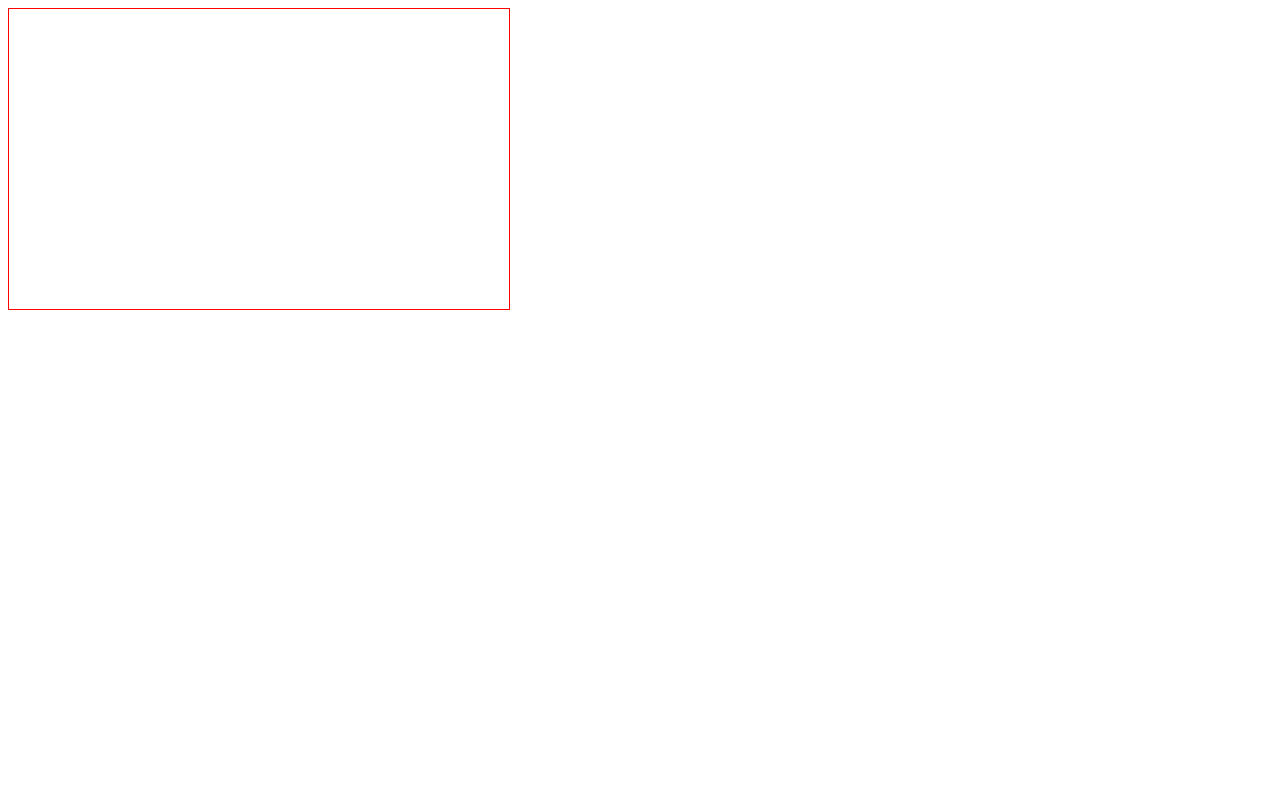
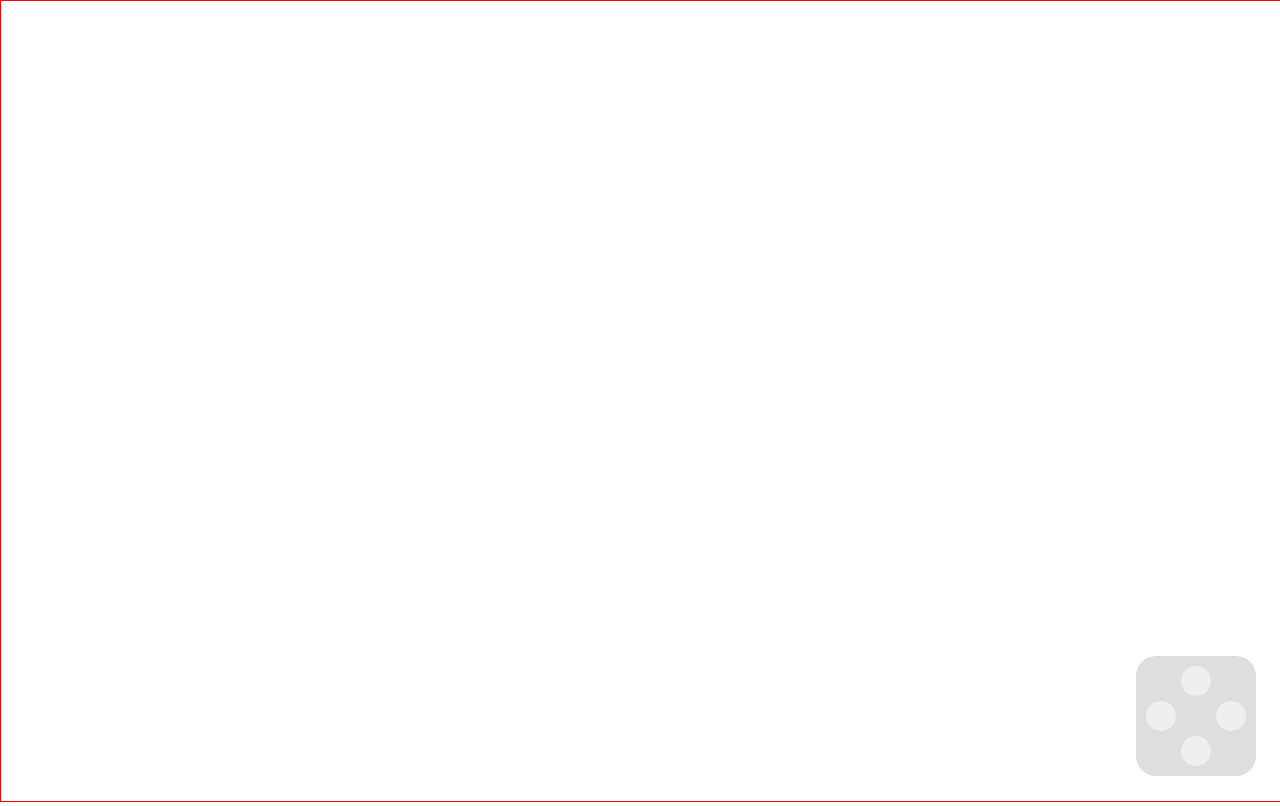
Before and after one commit to Tsurematsu/Motor_Graph, a plain HTML site: page index.html in a window 1280 px wide. Drawn offline with Linux system fonts and the light colour scheme.

Commit message:
Resolution

```diff
--- a/index.html
+++ b/index.html
@@ -5,10 +5,19 @@
     <meta charset="UTF-8">
     <meta name="viewport" content="width=device-width, initial-scale=1.0">
     <title>Test draw</title>
+    <link rel="stylesheet" href="/src/index.css">
 </head>
 
 <body>
     <canvas id="canvas"></canvas>
+    <div id="elementContainer">
+        <button id="left"></button>
+        <div>
+            <button id="up"></button>
+            <button id="down"></button>
+        </div>
+        <button id="right"></button>
+    </div>
     <script type="module" src="src/index.js"></script>
 </body>
 
--- a/src/Game/Data/config.json
+++ b/src/Game/Data/config.json
@@ -1,8 +1,23 @@
 {
-    "URLS":[
-        {"name":"player", "url":"/src/img/player.png"},
-        {"name":"blocks", "url":"/src/img/blocks.png"}
-    ],
+    "resources":{
+        "URLS":[
+            {"name":"player", "url":"/src/img/player.png"},
+            {"name":"blocks", "url":"/src/img/blocks.png"}
+        ]
+    },
+    "logical":{
+        "player":{
+            "point": {
+                "x":100,
+                "y":100
+            },
+            "size": {
+                "width": 100,
+                "height": 100
+            },
+            "speed": 5
+        }
+    },
     "fps":24,
     "time":1000
 }
--- a/src/Game/Heart/Logical.js
+++ b/src/Game/Heart/Logical.js
@@ -1,5 +1,5 @@
 let init = true;
-export default function Logical () {
+export default function Logical (Config) {
     let keys;
     let KeyDown = false;
     let Register_keys = {
@@ -10,9 +10,9 @@ export default function Logical () {
         space: false,
     }
     let player = {
-        point: {x:0, y:0},
-        size: {width: 100, height: 100},
-        speed: 10,
+        point: Config.logical.player.point,
+        size: Config.logical.player.size,
+        speed: Config.logical.player.speed,
         image: null,
         keys: {...Register_keys},
     };
--- a/src/Game/Heart/Resources.js
+++ b/src/Game/Heart/Resources.js
@@ -9,7 +9,7 @@ export default function LoadResources (Config) {
         vars = {};
         vars.resources = {};
         console.log("Loading resources...");
-        let resources = Config.URLS;
+        let resources = Config.resources.URLS;
         vars.resources.keys = await System.Import.json("/src/Game/Data/Keys.json");
         vars.resources.images = await System.Import.img(resources)
 
--- a/src/Game/Main.js
+++ b/src/Game/Main.js
@@ -3,16 +3,21 @@ import System from "../tools/System.js";
 import Logical from "./Heart/Logical.js";
 import Draw from "./Heart/Draw.js";
 import LoadResources from "./Heart/Resources.js";
-export default  function Main (canvas, Document) {
+export default  function Main (canvas, Document, size) {
     const graph = new Graph(canvas);
+    graph.setSize(size);
     let Looping;
     this.fps = 20;
     this.time = 1000/this.fps;
     this.scripts = [];
-    graph.setSize({ width: 500, height: 300, resolution: 1 });
+    this.local_Graph = graph;
     let pause = false;
+
+    this.event_Keys = new function () {this.keydown = ()=>{};this.keyup = ()=>{};};
+    this.keyList={};
     this.start = async function () {
         let Config = await System.Import.json("/src/Game/Data/config.json");
+
         this.fps = Config.fps;
         this.time = Config.time/this.fps;
 
@@ -23,8 +28,11 @@ export default  function Main (canvas, Document) {
         };
 
         let Local_LoadResources = new LoadResources(Config);
-        let Local_Logical = new Logical();
+        let Local_Logical = new Logical(Config);
         let Local_Draw = new Draw();
+
+        this.event_Keys.keydown = (e)=>{e = {keyCode:e}; Local_LoadResources.keydown(e);Local_Logical.keydown(e);Local_Draw.keydown(e);};
+        this.event_Keys.keyup = (e)=>{e = {keyCode:e}; Local_LoadResources.keyup(e);Local_Logical.keyup(e);Local_Draw.keyup(e);}
 
         Document.addEventListener("keydown", Local_LoadResources.keydown);
         Document.addEventListener("keyup", Local_LoadResources.keyup);
@@ -49,12 +57,13 @@ export default  function Main (canvas, Document) {
         objParam = await Local_LoadResources.void(objParam);
         objParam = await Local_Logical.void(objParam);
         objParam = await Local_Draw.void(objParam);
-
+        this.keyList = objParam.vars.resources.keys??null;
         Looping = setInterval(async () => {
             if (!pause) {
                 objParam = await Local_LoadResources.loop(objParam);
                 objParam = await Local_Logical.loop(objParam);
                 objParam = await Local_Draw.loop(objParam);
+
             }
         }, this.time);
     }
--- a/src/Scripts/test.js
+++ /dev/null
@@ -1,4 +0,0 @@
-export default function test(){
-    this.void = ()=>{};
-    this.loop = ()=>{};
-}
--- /dev/null
+++ b/src/index.css
@@ -0,0 +1,47 @@
+
+
+
+body{
+    margin: 0;
+    padding: 0;
+    overflow: hidden;
+}
+
+#elementContainer{
+
+    background-color: rgba(131, 132, 134, 0.272);
+    border-radius: 20px;
+    padding: 10px;
+    display: flex;
+    flex-direction: row;
+    align-items: center;
+    justify-content: space-between;
+    width: 100px;
+    height: 100px;
+
+    position: absolute;
+    left: 100vw;
+    top: 100vh;
+    z-index: 1;
+    transform: translate(-120%, -120%);
+    div{
+        height: 100%;
+        display: flex;
+        flex-direction: column;
+        align-items: center;
+        justify-content: space-between;
+    }
+    button{
+        width: 30px;
+        height: 30px;
+        border-radius: 50%;
+        border: none;
+    }
+    button:hover{
+        background-color: rgb(131, 132, 134);
+    }
+    button:active{
+        background-color: rgb(150, 255, 118);
+    }
+
+}
--- a/src/index.js
+++ b/src/index.js
@@ -3,8 +3,44 @@ async function main() {
     const canvas = document.getElementById("canvas");
     canvas.style.border = "1px solid red";
     canvas.style.backgroundColor = "white";
-    let game = new Main(canvas, document.body);
+
+    let sizeScreen ={
+        width: window.innerWidth,
+        height: window.innerHeight,
+        resolution: 1
+    };
+
+    let game = new Main(canvas, document.body, sizeScreen);
     // game.scripts.push(new test());
-    game.start();
+    await game.start();
+
+
+    Object.entries(game.keyList).forEach(([key, value],) => {
+        let elemento = document.getElementById(key);
+        if (elemento) {
+            elemento.addEventListener("mousedown", ()=>{game.event_Keys.keydown(value);});
+            elemento.addEventListener("mouseup", ()=>{game.event_Keys.keyup(value);});
+            elemento.addEventListener("mouseout", ()=>{game.event_Keys.keyup(value);});//Cuando se pierde el foco
+        }
+    });
+
+    window.addEventListener("resize", ()=>{
+        game.local_Graph.setSize({
+            width: window.innerWidth,
+            height: window.innerHeight,
+            resolution: 1
+        })
+    });
+
+    let statusFullScreen = false;
+    canvas.addEventListener("dblclick", ()=>{
+        if (statusFullScreen) {
+            statusFullScreen = false;
+            document.exitFullscreen();
+        }else{
+            document.body.requestFullscreen();
+            statusFullScreen = true;
+        }
+    })
 }
 main();
--- a/src/tools/Graph.js
+++ b/src/tools/Graph.js
@@ -3,7 +3,7 @@ export default function Graph(canvas) {
     this.canvas = canvas;
     this.context = context;
 
-    this.setSize = function({ width, height, resolution }) {
+    this.setSize = function({ width, height, resolution=1 }) {
         canvas.width = width * resolution;
         canvas.height = height * resolution;
         canvas.style.width = width + "px";
```
Also changed, not shown: src/Scripts/limits.logical.js (deleted, +0 -8 lines).
